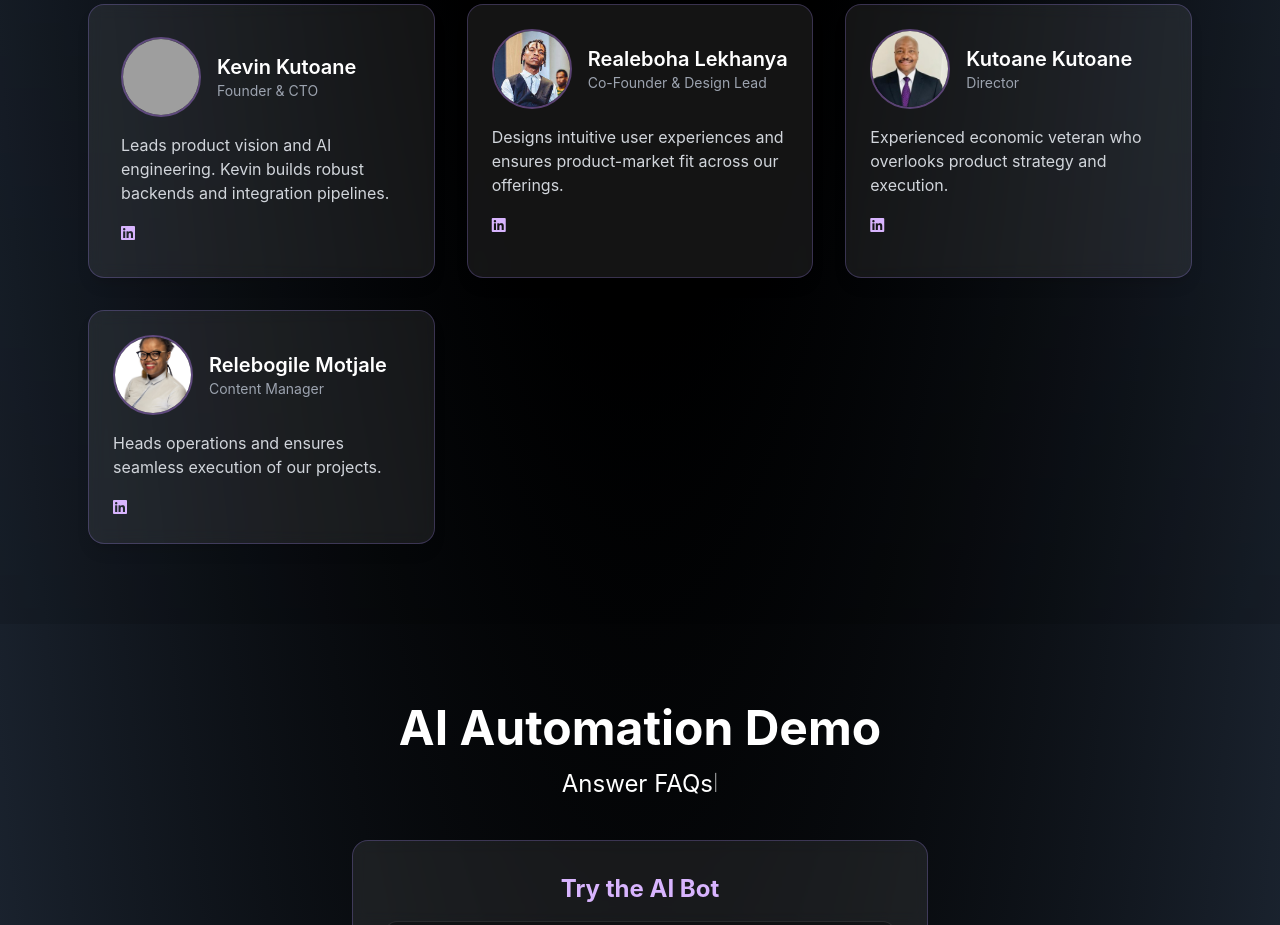
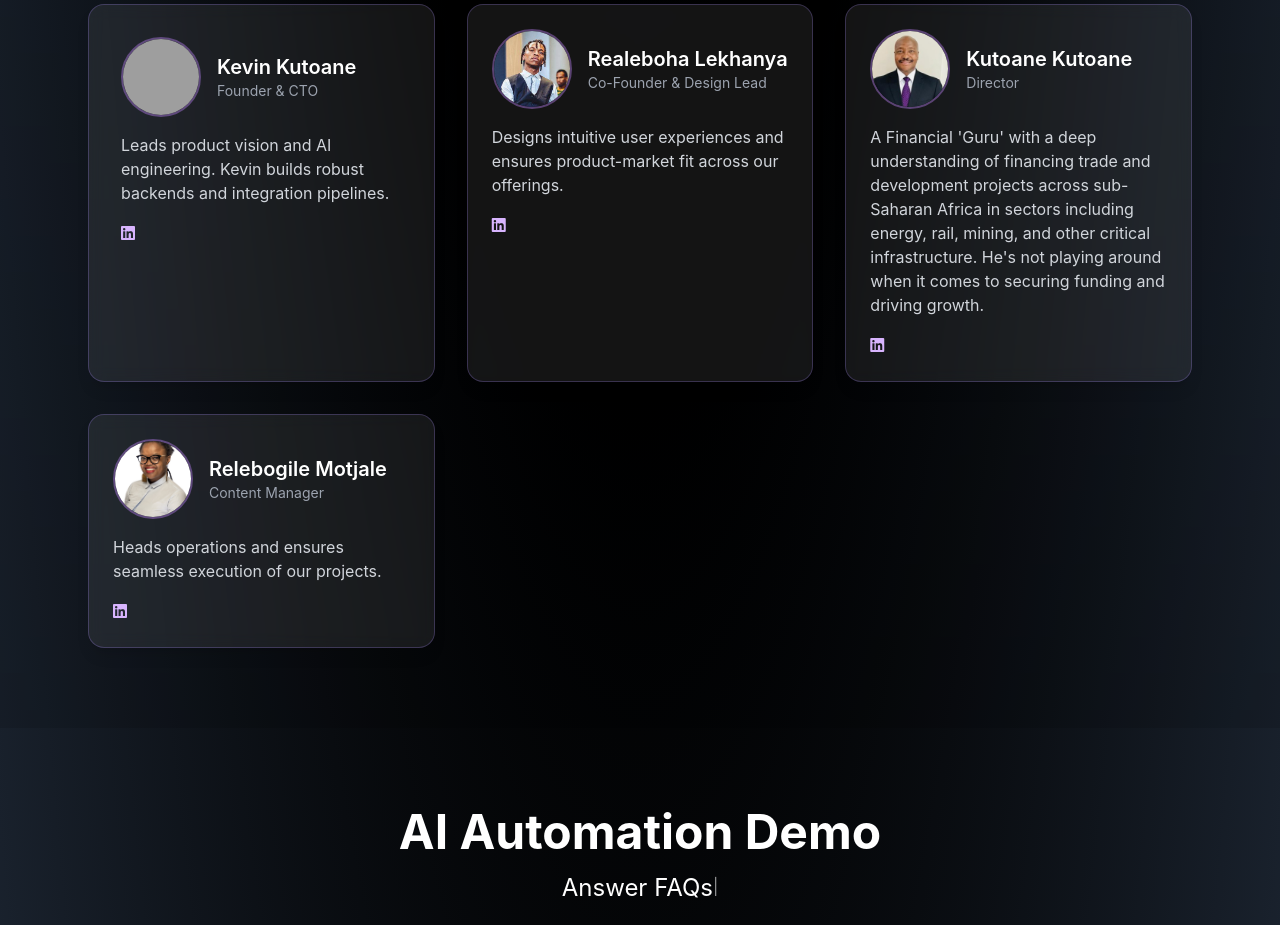
Before and after one commit to kevinkutoane/inhouse-africa-tech, a website: page index.html in a window 1280 px wide. Shown: the part 4100-5025 px from the top of the page. Drawn offline with nearby package versions, Linux system fonts and the light colour scheme; grey boxes are pictures that could not be loaded.

Commit message:
Update index.html

```diff
--- a/index.html
+++ b/index.html
@@ -397,7 +397,7 @@
               <div class="text-sm text-gray-400">Director</div>
             </div>
           </div>
-          <p class="text-gray-300 mt-4">Experienced economic veteran who overlooks product strategy and execution.</p>
+          <p class="text-gray-300 mt-4">A Financial 'Guru' with a deep understanding of financing trade and development projects across sub-Saharan Africa in sectors including energy, rail, mining, and other critical infrastructure. He's not playing around when it comes to securing funding and driving growth.</p>
           <div class="mt-4 flex items-center gap-3">
 
             <a href="https://www.linkedin.com/in/kutoane/" class="text-purple-300 hover:text-white"><i class="fab fa-linkedin"></i></a>
```
